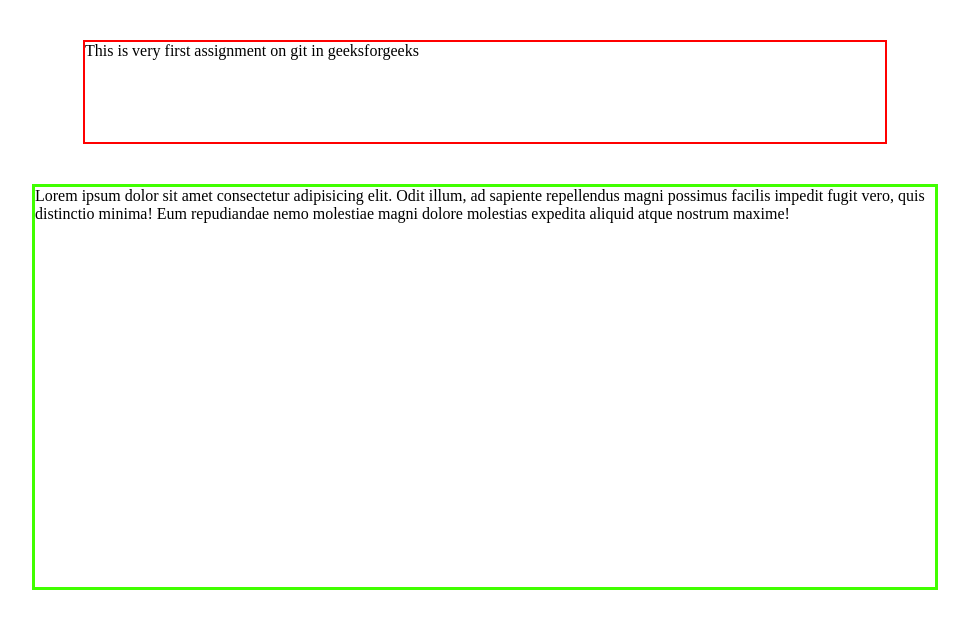
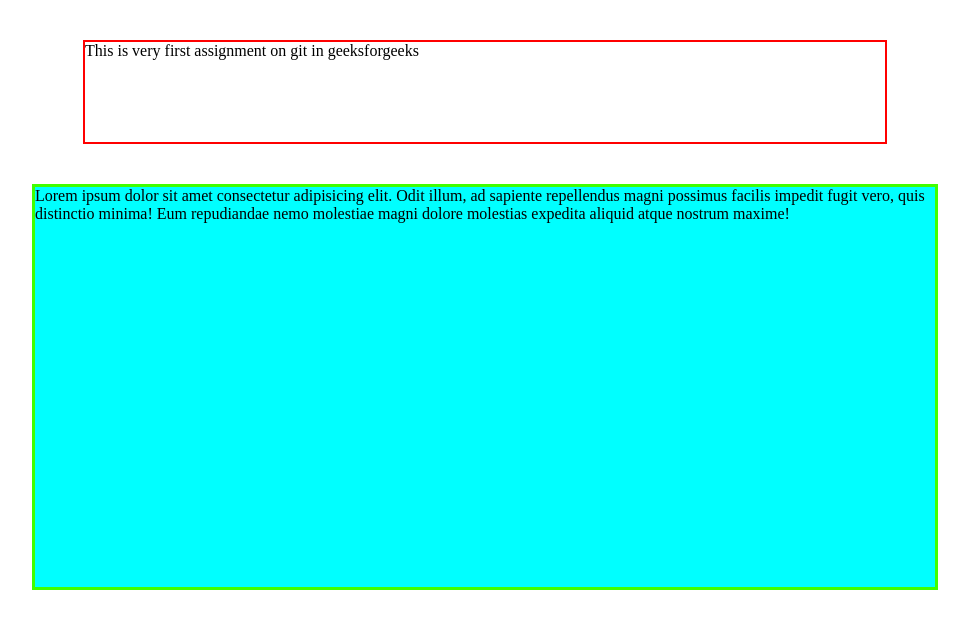
Before and after one commit to afzal151426/assignmentGFG, a plain HTML site: page index.html in a window 1280 px wide. Shown: the whole page, without its empty margins (155-1124 px from the left). Drawn offline with Linux system fonts and the light colour scheme.

Commit message:
background add

```diff
--- a/style.css
+++ b/style.css
@@ -9,4 +9,6 @@
   width: 900px;
   height: 400px;
   border: 3px solid rgb(64, 255, 0);
+  /* background by Dev1 */
+  background: cyan;
 }
```
